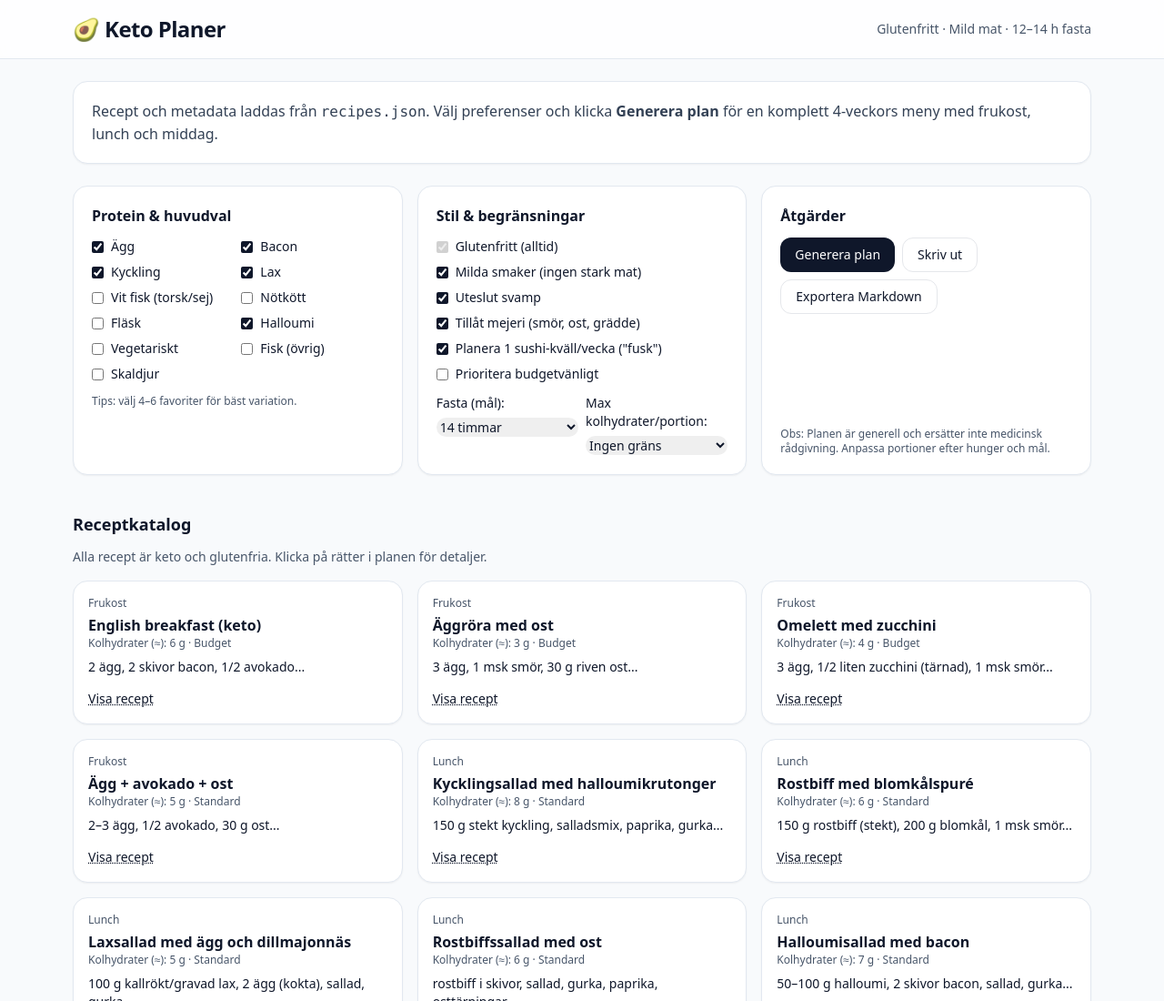
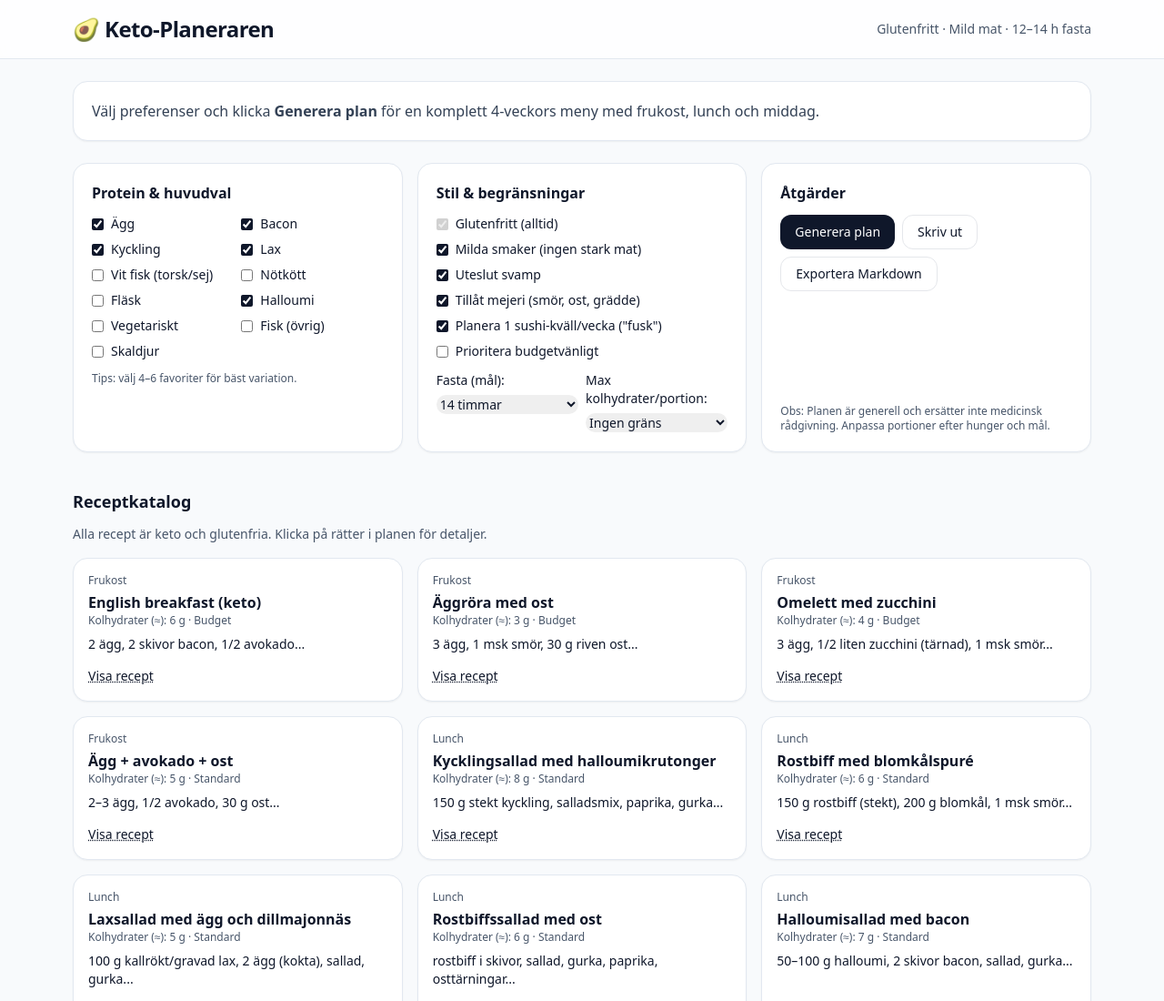
Before and after one commit to silverfisk/ketoplan, a plain HTML site: page v2/index.html in a window 1280 px wide. Shown: the top 1100 px of the page at 91% size. Drawn offline with nearby package versions, Linux system fonts and the light colour scheme.

Commit message:
fix: remove some AI slop

```diff
--- a/v2/index.html
+++ b/v2/index.html
@@ -4,7 +4,7 @@
   <meta charset="utf-8" />
   <meta name="viewport" content="width=device-width, initial-scale=1" />
   <title>Keto Planerare – 4 veckor</title>
-  <meta name="description" content="Generera snygga 4‑veckors keto‑matplaner med valbara preferenser." />
+  <meta name="description" content="Generera 4‑veckors keto‑matplaner med valbara preferenser." />
   <script src="https://cdn.tailwindcss.com"></script>
   <style>
     @media print { .no-print { display:none !important; } .print-break { page-break-before: always; } }
@@ -14,7 +14,7 @@
 <body class="bg-slate-50 text-slate-900 min-h-screen">
   <header class="no-print sticky top-0 z-10 bg-white/80 backdrop-blur border-b border-slate-200">
     <div class="max-w-6xl mx-auto px-4 py-4 flex items-center justify-between">
-      <h1 class="text-xl sm:text-2xl font-bold tracking-tight">🥑 Keto Planer</h1>
+      <h1 class="text-xl sm:text-2xl font-bold tracking-tight">🥑 Keto-Planeraren</h1>
       <div class="text-sm text-slate-600">Glutenfritt · Mild mat · 12–14 h fasta</div>
     </div>
   </header>
@@ -22,7 +22,7 @@
   <main class="max-w-6xl mx-auto px-4 py-6">
     <section class="mb-6">
       <div class="rounded-2xl bg-white shadow-sm border border-slate-200 p-5">
-        <p class="text-slate-700">Recept och metadata laddas från <code>recipes.json</code>. Välj preferenser och klicka <span class="font-semibold">Generera plan</span> för en komplett 4‑veckors meny med frukost, lunch och middag.</p>
+        <p class="text-slate-700">Välj preferenser och klicka <span class="font-semibold">Generera plan</span> för en komplett 4‑veckors meny med frukost, lunch och middag.</p>
       </div>
     </section>
 
```
